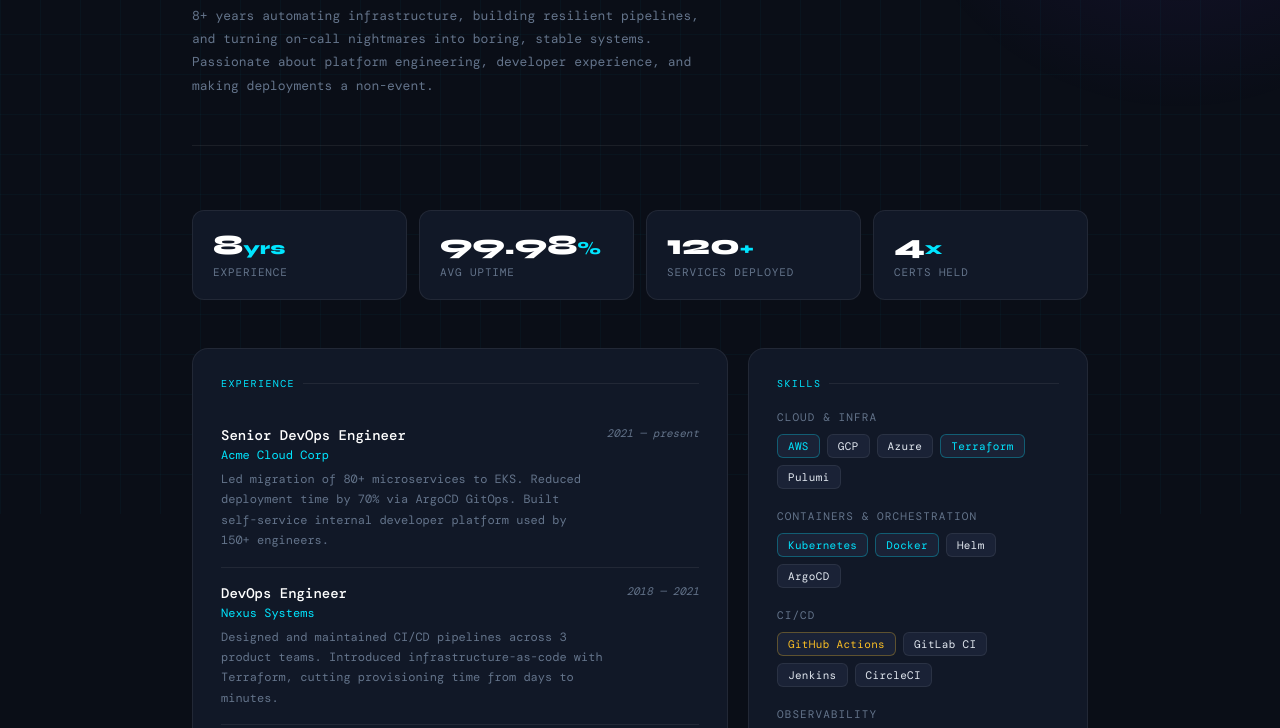
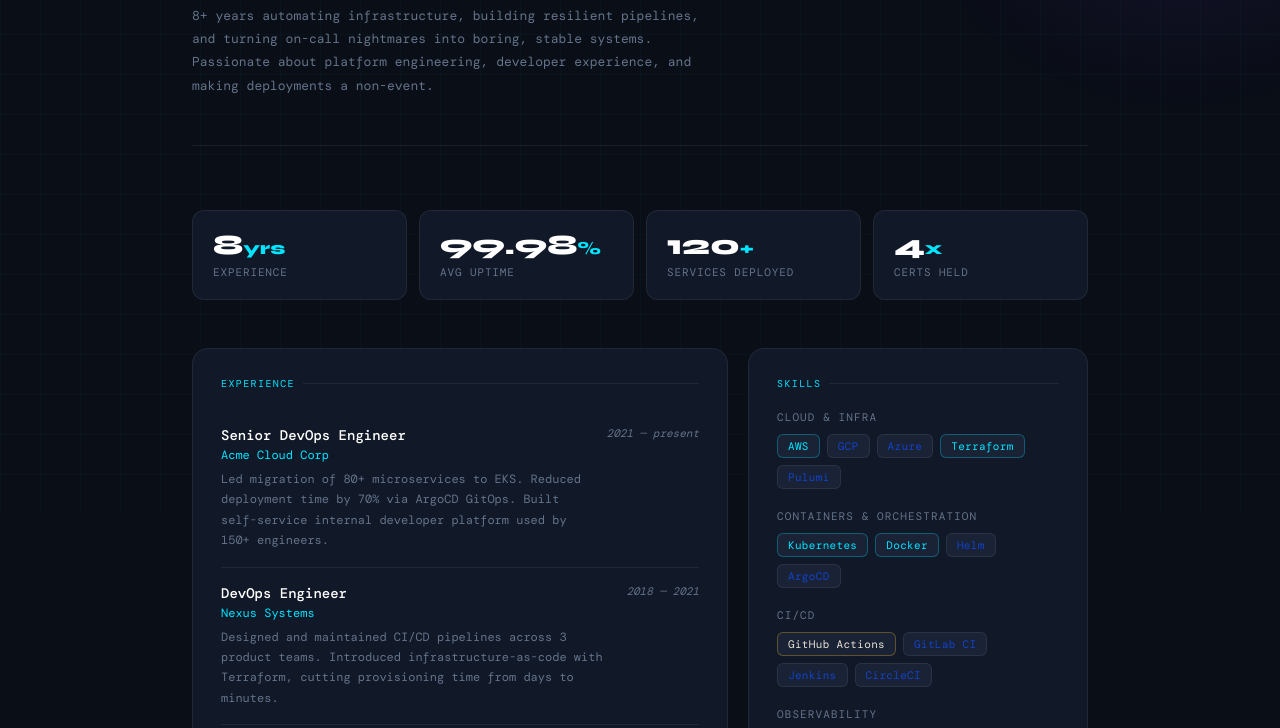
Before and after one commit to tonifofo/flora-profile-practice-code, a plain HTML site: page index.html in a window 1280 px wide. Shown: the part 286-1014 px from the top of the page. Drawn offline with nearby package versions, Linux system fonts and the light colour scheme; a web font is replaced by a local one.

Commit message:
change color

```diff
--- a/index.html
+++ b/index.html
@@ -11,10 +11,10 @@
     --surface: #111827;
     --surface2: #1a2236;
     --accent: #00e5ff;
-    --accent2: #7c3aed;
-    --green: #00ffa3;
-    --amber: #fbbf24;
-    --text: #e2e8f0;
+    --accent2: #1ecc5b;
+    --green: #ff003c;
+    --amber: #e8e3d5;
+    --text: #1243ca;
     --muted: #64748b;
     --border: rgba(255,255,255,0.07);
   }
```
